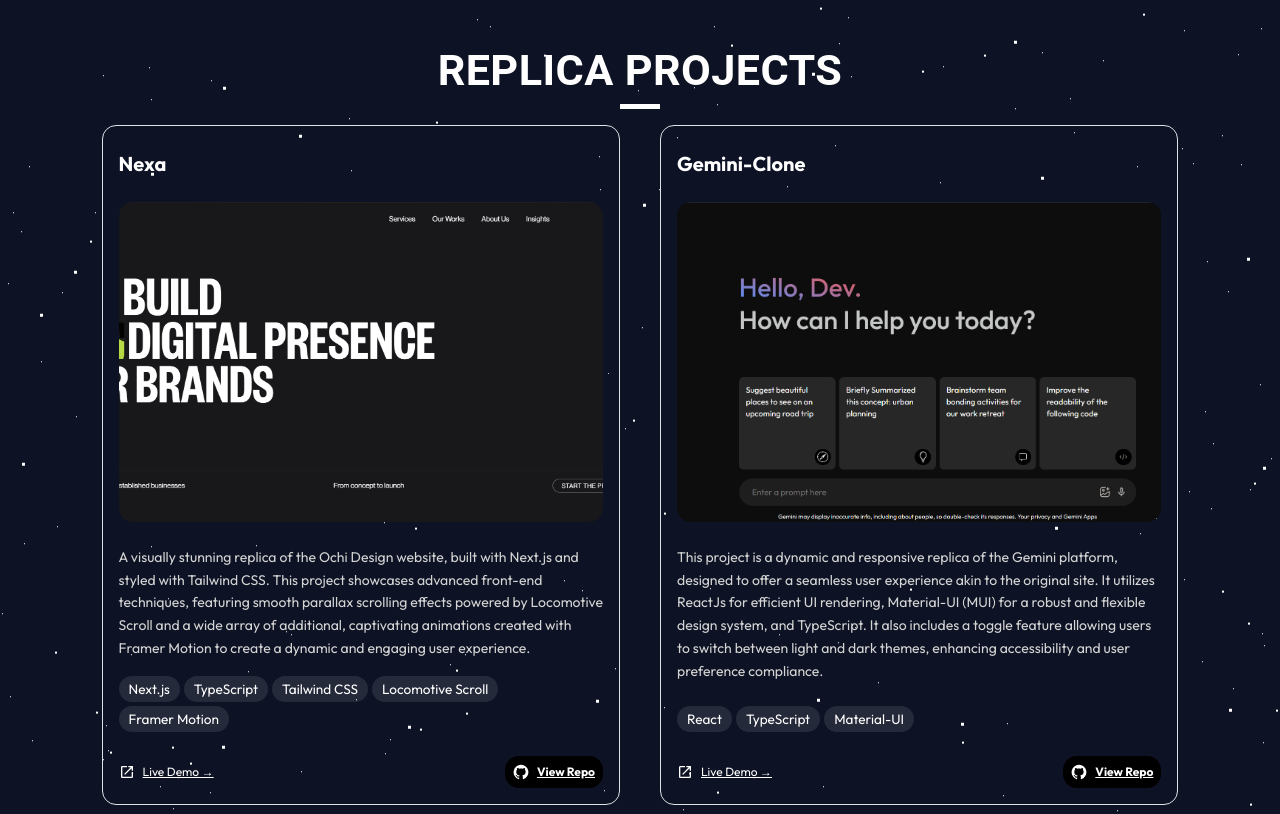
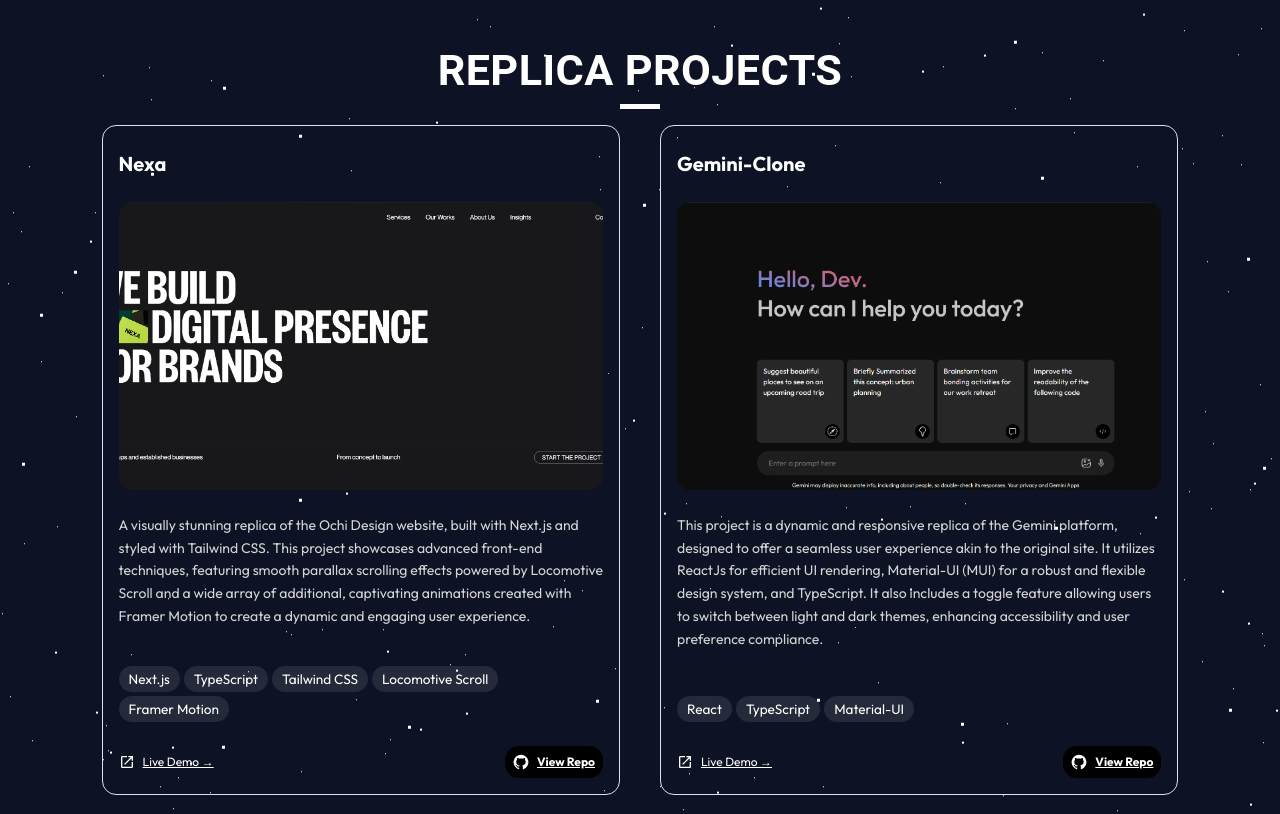
Before and after one commit to Surjendu-kar/React-Portfolio, a React (Vite) app: page / in a window 1280 px wide. Shown: the part 2961-3775 px from the top of the page. Built offline with nearby package versions, Linux system fonts and the light colour scheme.

Commit message:
fix(ProjectCard3D): adjust minimum height and card image size for improved layout consistency

```diff
--- a/src/components/ProjectCard3D.tsx
+++ b/src/components/ProjectCard3D.tsx
@@ -28,7 +28,7 @@ const ProjectCard3D: React.FC<ProjectCard3DProps> = ({
   return (
     <CardContainer className="inter-var w-full h-full flex-1">
       <CardBody
-        className="relative group/card dark:hover:shadow-2xl dark:hover:shadow-blue-500/[0.1] dark:border-white/[0.1] border-black/[0.1] w-full h-auto sm:min-h-[600px] lg:min-h-[680px] rounded-xl p-3 lg:p-6 border flex flex-col"
+        className="relative group/card dark:hover:shadow-2xl dark:hover:shadow-blue-500/[0.1] dark:border-white/[0.1] border-black/[0.1] w-full h-auto sm:min-h-[600px] lg:min-h-[670px] rounded-xl p-3 lg:p-6 border flex flex-col"
         style={{
           backgroundColor: "rgba(255, 255, 255, 0.025)",
           backdropFilter: "blur(4px)",
@@ -48,7 +48,7 @@ const ProjectCard3D: React.FC<ProjectCard3DProps> = ({
             height="1000"
             width="1000"
             className={`${
-              isSmallScreen ? "h-40" : isMediumScreen ? "h-56" : "h-80"
+              isSmallScreen ? "h-40" : isMediumScreen ? "h-56" : "h-72"
             } w-full object-cover rounded-xl group-hover/card:shadow-xl`}
             alt={projectName}
           />
```
